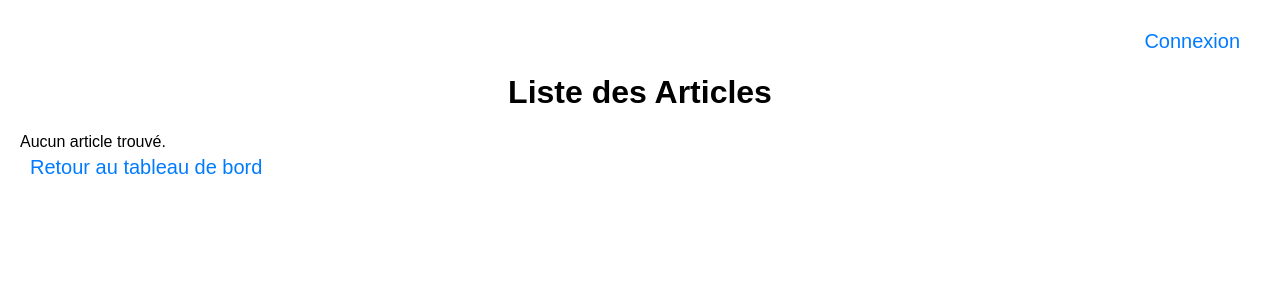
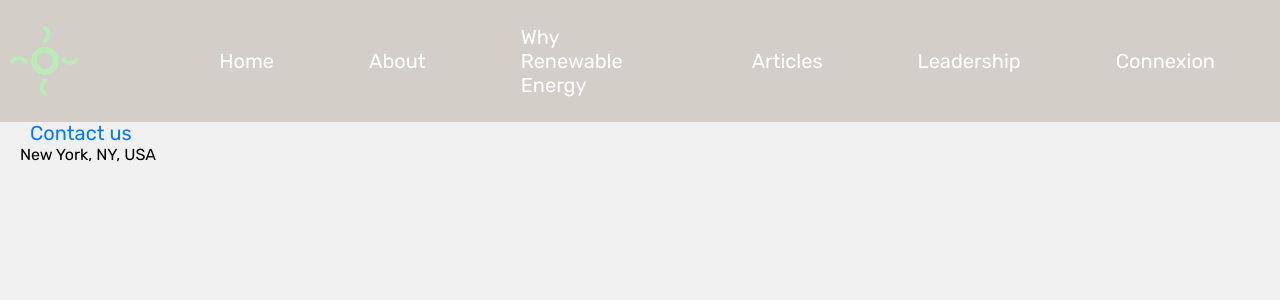
Before and after one commit to JasonVachier/REC, a PHP site: page /articles.php in a window 1280 px wide. Shown: the top 300 px of the page. Run offline with PHP 8.4, Linux system fonts and the light colour scheme; data that the repository does not hold is empty.

Commit message:
PHP is here

```diff
--- a/articles.php
+++ b/articles.php
@@ -12,26 +12,36 @@
 <head>
     <meta charset="UTF-8">
     <meta name="viewport" content="width=device-width, initial-scale=1.0">
-    <title>Articles</title>
-    <link rel="stylesheet" href="stylephp.css"> <!-- Ajoute ton fichier CSS ici -->
+    <title>Articles - Renewable Energy Club</title>
+    <link rel="stylesheet" href="style.css"> <!-- Change le nom de fichier ici -->
 </head>
 <body>
-    <!-- Exemple d'icône de connexion dans l'en-tête -->
-    <div style="text-align: right; margin: 10px;">
+
+    <nav class="nav-header">
+        <img class="icon" src="image/logo/logo.png">
+        <a class="header-link" href="index.html">Home</a>
+        <a class="header-link" href="about.html">About</a>
+        <a class="header-link" href="WRE.html">Why Renewable Energy</a>
+        <a class="header-link active" href="articles.php">Articles</a>
+        <a class="header-link" href="leadership.html">Leadership</a>
+        <div style="margin-left: auto; text-align: right;">
             <?php if (isset($_SESSION['username'])): ?>
                 <span>Bienvenue, <?php echo htmlspecialchars($_SESSION['username']); ?></span>
-            <a href="logout.php" style="margin-left: 10px;">Déconnexion</a>
+                <a href="logout.php" class="header-link" style="margin-left: 10px;">Déconnexion</a>
             <?php else: ?>
-            <a href="login.html">Connexion</a>
+                <a href="login.html" class="header-link" style="margin-left: 10px;">Connexion</a>
             <?php endif; ?>
         </div>
+    </nav>
 
+    <main class="static-background"> <!-- Change cette classe si besoin -->
+        <div class="content">
             <h1>Liste des Articles</h1>
 
             <?php if ($result->num_rows > 0): ?>
                 <ul>
                     <?php while ($row = $result->fetch_assoc()): ?>
-                <li>
+                        <li class="article-block"> <!-- Classe ajoutée ici -->
                             <h2><?php echo htmlspecialchars($row['title']); ?></h2>
                             <p><?php echo htmlspecialchars($row['content']); ?></p>
                             <?php if ($row['image']): ?>
@@ -46,6 +56,17 @@
             <?php endif; ?>
 
             <a href="dashboard.php">Retour au tableau de bord</a>
+        </div>
+    </main>
+
+    <footer>
+        <p>
+            <a href="mailto:renewable-energy-club@nyu.edu">Contact us</a>
+            <br>
+            New York, NY, USA
+        </p>
+    </footer>
+
 </body>
 </html>
 
--- a/style.css
+++ b/style.css
@@ -1,5 +1,4 @@
-
-*{
+* {
     padding: 0;
     margin: 0;
     box-sizing: border-box;
@@ -11,148 +10,16 @@
     src: url(Rubik.ttf);
 }
 
-.lien :hover  {
-    color: #141414c9;
-    }
-
 body {
-    margin: 0;
-    background-color: #000000;
-    color: black;
+    margin: 0; /* Supprimer les marges par défaut */
+    padding: 20px; /* Espacement intérieur */
+    background-color: #f0f0f0; /* Fond gris par défaut */
+    font-family: Arial, sans-serif; /* Police de caractères */
 }
 
-header {
-    display: flex;
-    flex-direction: column;
-    align-items: center;
-    justify-content: center;
-    background-color: #d3cec7;
-    padding: 10px 20px;
-}
-
-main {
-    display: flex;
-    flex-direction: column; /* Alignement vertical des blocs */
-    justify-content: flex-start; /* Aligne les blocs en haut */
-    align-items: center;
-    height: auto; /* Ajuste la hauteur au contenu */
-    text-align: center;
-    background-color: #eeedeb;
-    padding-bottom: 70px; /* Espace pour le footer */
-}
-
-.MainPic {
-    width: 500px; /* réduit la largeur du logo à 100px */
-    height: 200px; /* réduit la hauteur du logo à 50px */
-    margin: 0 auto; /* centre le logo */
-    margin-top: 5%;
-    display: block; /* permet de centrer le logo */
-    border-radius: 10px; /* ajout de la propriété border-radius */
-  }
-
-
-.container{
-    width: 100%;
-    height: 100vh;
-    background-color: #0000002f;
-    display: flex;
-    align-items: center;
-    justify-content: center;
-}
-
-.content{
-    text-align: center;
-    overflow: hidden;
-    padding-bottom: 70px;
-    max-width: 80vw;
-    margin: 0 auto;
-    box-sizing: border-box;
-    width: 100%;
-}
-
-.content h2{
-    padding-bottom: 2%;
-    font-size: 35px;
-    line-height: 200%;
-    color: #F4F4EA;
-    margin-top: 50px;
-    margin-inline: 5%;
-    margin-bottom: 40px;
-}
-
-/* Style du bouton "Join the Movement" */
-.content a {
-    font-size: 23px;
-    color: #fff;
-    text-decoration: none;
-    padding: 15px 25px;
-    border-radius: 30px;
-    border: 0;
-    background: rgba(34, 34, 34, 0.295);
-    position: relative;
-    transition: all 0.3s ease;
-    overflow: hidden;
-    box-shadow: 0px 0px 0px 0px #C9DABF, 0px 0px 0px 0px #808D7C;
-}
-
-/* Animation d'ombre et translation lors du hover */
-.content a:hover {
-    transform: translate(0, -6px);
-    box-shadow: 10px -10px 25px 0px #C9DABF, -10px 10px 25px 0px #5F6F65;
-    background-color: rgba(34, 34, 34, 0.212);
-}
-
-
-.content a:hover::before, .content a:hover::after {
-    transform: translateX(0) translateY(0);
-}
-
-.background-clip{
-    position: absolute;
-    right: 0;
-    bottom: 0;
-    z-index: -1;
-}
-
-
-@media (min-aspect-ratio:16/9) {
-    .background-clip{
-        width: 100%;
-        height: auto;
-    }
-}
-
-@media (max-aspect-ratio:16/9) {
-    .background-clip{
-        width: auto;
-        height: 100%;
-    }
-}
-
-footer {
-  background-color: #f4f4ea; /* couleur de fond du footer */
-  padding: 20px; /* espace entre le contenu et le bord du footer */
-  text-align: center; /* alignement du texte au centre */
-  clear: both; /* pour s'assurer que le footer est placé en bas de la page */
-}
-
-footer p {
-  margin-bottom: 10px; /* espace entre les éléments du footer */
-}
-
-footer a {
-  color: #080808; /* couleur du lien */
-  text-decoration: none; /* suppression de la décoration du lien */
-}
-
-footer a:hover {
-  color: #23527c; /* couleur du lien au survol */
-}
-
-.active {
-    text-decoration: underline;
-    color: #867b68de; /* ou une couleur différente pour le lien actif */
-
+nav {
+    background-color: rgba(34, 34, 34, 0.8); /* Fond semi-transparent pour la navigation */
+    color: white;
 }
 
 .nav-header {
@@ -165,101 +32,93 @@
     left: 0;
     width: 100%;
     z-index: 1;
-    transition: transform 0.3s ease; /* Ajoute une transition pour le mouvement */
+    background-color: #d3cec7; /* Couleur de fond de la nav */
 }
 
-.nav-header .header-link {
+.header-link {
     margin-right: 25px;
     font-size: 20px;
-    margin-top: 20px;
-    margin-left: 25px;
     color: #fff;
     text-decoration: none;
     padding: 15px 30px;
     border-radius: 10px;
-    border: 0;
     background: rgba(34, 34, 34, 0);
-    position: relative;
     transition: all 0.3s ease;
-    overflow: hidden;
-    box-shadow: 0px 0px 0px 0px #c9dabf67, 0px 0px 0px 0px #808d7c7c;
 }
 
-.nav-header .header-link:hover {
-    transform: translate(0, -6px);
-    box-shadow: 10px -10px 25px 0px #c9dabf6c, -10px 10px 25px 0px #5f6f6580;
-    background-color: rgba(34, 34, 34, 0.212);
-}
-
-.nav-header .header-link:hover::before, .nav-header .header-link:hover::after {
-    transform: translateX(0) translateY(0);
+.header-link:hover {
+    color: #141414c9;
 }
 
 .icon {
-    width: 70px; /* adjust the size to your liking */
+    width: 70px; /* Adjust the size to your liking */
     height: 70px;
-    margin-top: 10px;
     margin-right: 100px; /* add some space between the icon and the links */
-    margin-left: 30px;
-    animation: rotation 10s infinite linear; /* Animation continue */
 }
 
-@keyframes rotation {
-    from {
-        transform: rotate(0deg);
-    }
-    to {
-        transform: rotate(360deg);
-    }
+li.article-block {
+    background-color: rgba(0, 0, 0, 0.7); /* Fond noir avec transparence */
+    color: white; /* Couleur du texte en blanc */
+    padding: 15px; /* Espacement intérieur */
+    margin: 10px 0; /* Marge supérieure et inférieure */
+    border-radius: 8px; /* Coins arrondis */
+    box-shadow: 0 2px 10px rgba(0, 0, 0, 0.5); /* Ombre portée */
 }
 
-.static-background {
-    background-image: url('image/bg/cold-1866516.jpg'); /* Remplacer par ton image de fond */
-    background-size: cover;
-    background-attachment: fixed;
-    background-position: center;
-    min-height: 100vh;
-    padding-top: 100px; /* Pour éviter que le contenu chevauche le nav */
-    display: flex;
-    flex-direction: column;
-    justify-content: space-around;
+
+ul {
+    list-style-type: none; /* Enlever les puces de la liste */
+    padding: 0; /* Supprimer le padding par défaut */
 }
 
-/* Blocs de texte avec fond semi-transparent */
-.text-block {
-    background-color: rgba(0, 0, 0, 0.6);
-    padding: 20px;
-    border-radius: 10px;
-    width: 40%;
-    text-align: center;
-    color: #fff;
+
+li.article-block h2 {
+    margin-top: 0; /* Supprime la marge supérieure du titre */
 }
 
-.text-block h2 {
-    margin-bottom: 10px;
-    font-size: 2em;
+li {
+    background-color: #f9f9f9; /* Couleur de fond des articles */
 }
 
-.text-block p {
-    font-size: 1.2em;
+h1, h2 {
+    text-align: center; /* Titre centré */
+    margin: 0 0 10px 0; /* Espacement pour le titre de l'article */
 }
 
-/* Positionnement des blocs */
-.mission {
-    margin-top: 5%;
-    align-self: flex-start; /* Place à gauche */
-    margin-left: 5%; /* Ajouter un peu d'espace à gauche */
+p {
+    margin: 5px 0; /* Espacement pour les paragraphes */
 }
 
-.about {
-    margin-top: 5%;
-    align-self: flex-end; /* Place à droite */
-    margin-right: 5%; /* Ajouter un peu d'espace à droite */
+a {
+    margin: 0 10px; /* Espacement autour des icônes */
+    color: #007bff; /* Couleur des icônes */
+    text-decoration: none; /* Supprimer le soulignement */
+    font-size: 20px; /* Taille des icônes */
 }
 
-.what-it-means {
-    margin-top: 5%;
-    align-self: flex-start; /* Place à gauche */
-    margin-left: 5%; /* Ajouter un peu d'espace à gauche */
-    margin-bottom: 5%;
+a:hover {
+    color: #0056b3; /* Couleur des icônes au survol */
 }
+
+.footer {
+    background-color: #f4f4ea; /* couleur de fond du footer */
+    padding: 20px; /* espace entre le contenu et le bord du footer */
+    text-align: center; /* alignement du texte au centre */
+}
+
+.footer a {
+    color: #080808; /* couleur du lien */
+    text-decoration: none; /* suppression de la décoration du lien */
+}
+
+.footer a:hover {
+    color: #23527c; /* couleur du lien au survol */
+}
+
+.main-background {
+    background-image: url('image/bg/cold-1866516.jpg'); /* Chemin vers votre image de fond */
+    background-size: cover;
+    background-attachment: fixed; /* Fixe l'image en arrière-plan */
+    min-height: 100vh; /* Assure que le contenu couvre toute la hauteur */
+    padding-top: 80px; /* Espace pour le nav */
+}
```
Also changed, not shown: logout.php (+4 -4 lines), uploads/aeazeazecsq.PNG (added). Lines whose indentation alone changed are shown as unchanged.
